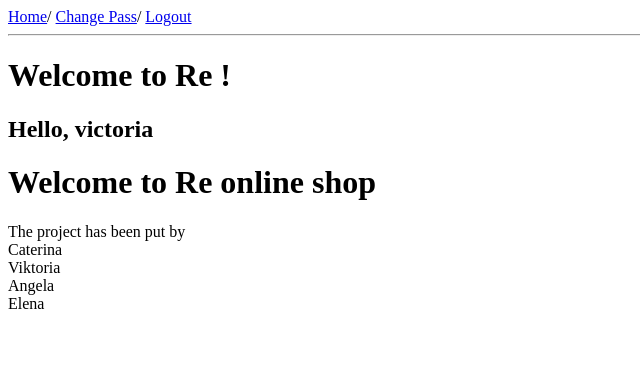
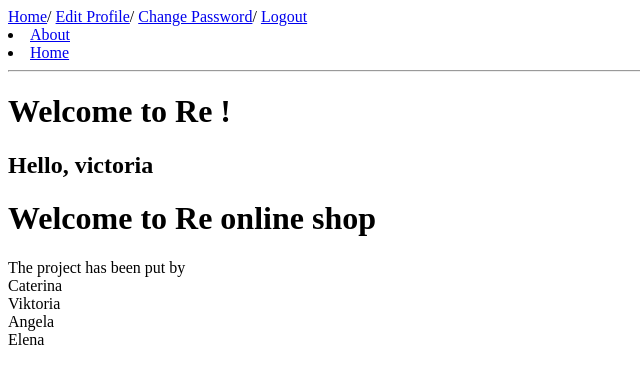
Before and after one commit to WAD-project/onlineshop_project, a Django app: page /reuse/about/ in a window 1280 px wide. Shown: the top 384 px of the page, without its empty margins (0-640 px from the left). Run offline with Django 3.2, Linux system fonts and the light colour scheme; a user stored in the database is signed in.

Commit message:
updated base

```diff
--- a/templates/reuse/base.html
+++ b/templates/reuse/base.html
@@ -14,12 +14,15 @@
 			<a href="{% url 'reuse:homepage' %}">Home</a>/
 			{% if user.is_authenticated %}
 
-					<a href="{% url 'reuse:change_password' %}">Change Pass</a>/
+					<a href="{% url 'reuse:edit_profile' %}">Edit Profile</a>/
+					<a href="{% url 'reuse:change_password' %}">Change Password</a>/
 					<a href="{% url 'reuse:logout' %}">Logout</a>
 				{% else %}
 					<a href="{% url 'reuse:register' %}">Register</a>/
 					<a href="{% url 'reuse:login' %}">Log in</a>/
 				{% endif %}
+				    <li><a href="{% url 'reuse:about' %}">About</a></li>
+                    <li><a href="{% url 'reuse:homepage' %}">Home</a></li>
 			<hr />
 		</nav>
 		<div>
```
